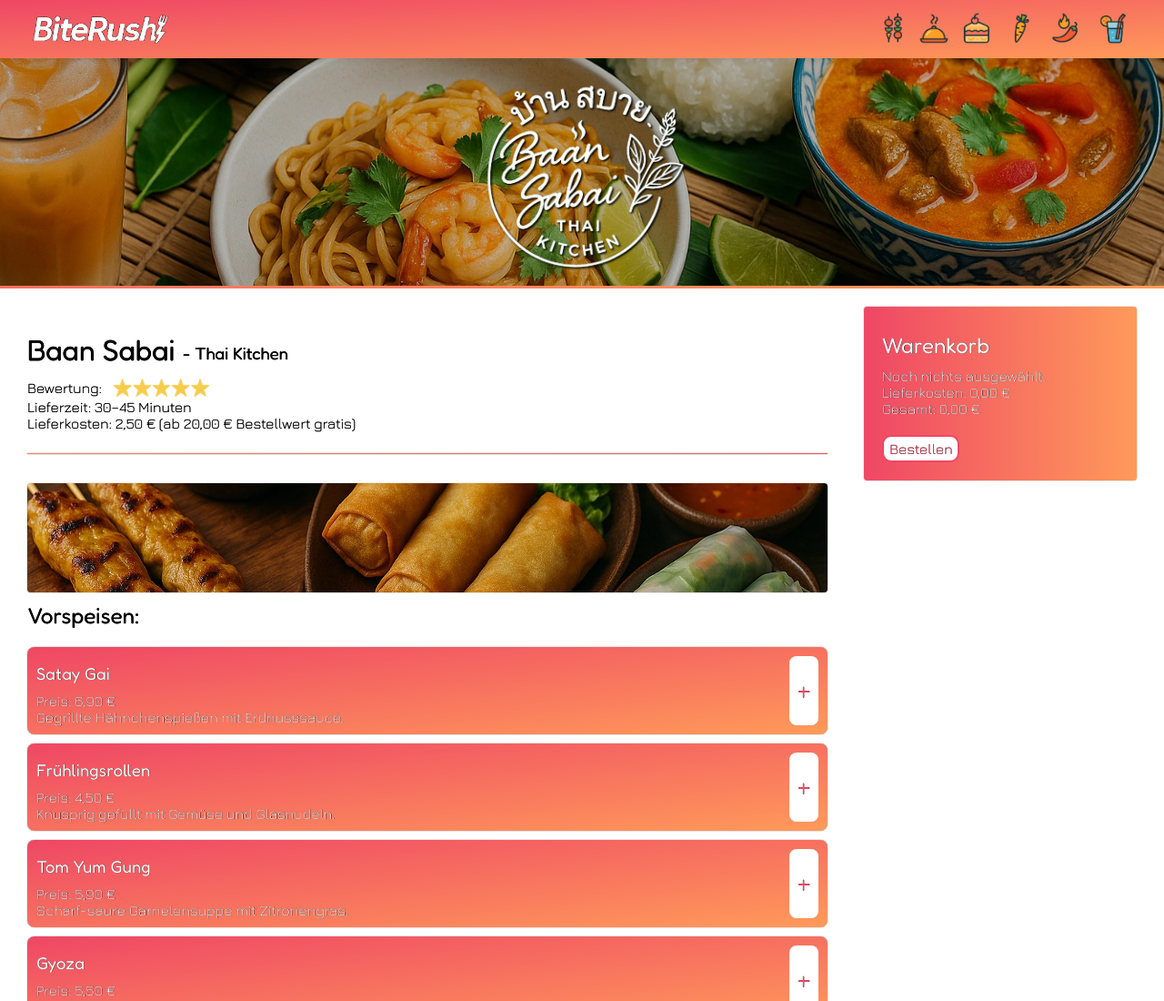
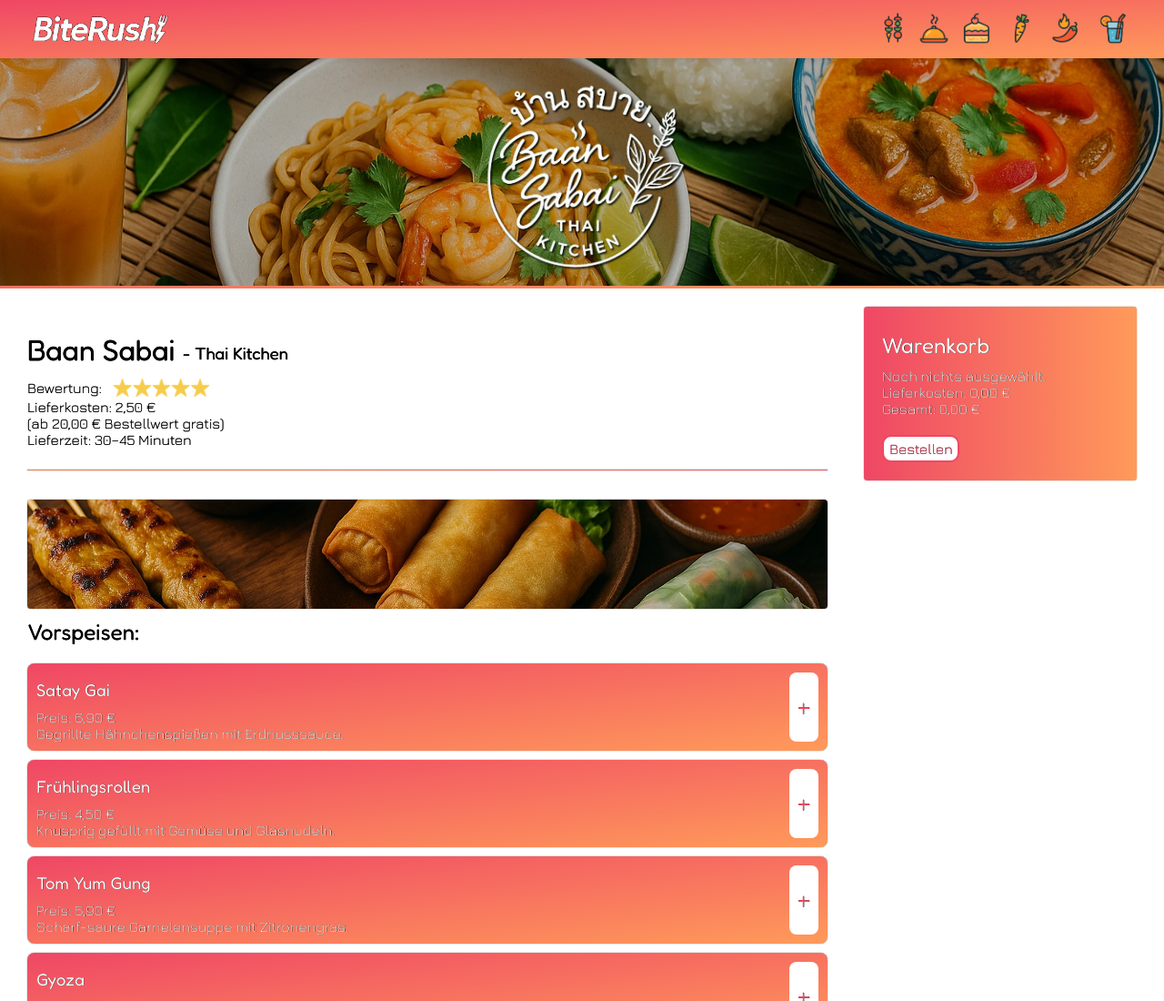
Before and after one commit to Danielluzius/BestellApp, a plain HTML site: page index.html in a window 1280 px wide. Shown: the top 1100 px of the page at 91% size. Drawn offline with nearby package versions, Linux system fonts and the light colour scheme.

Commit message:
fix style text

```diff
--- a/index.html
+++ b/index.html
@@ -91,8 +91,9 @@
                                 <p>Bewertung:</p>
                                 <img src="./assets/img/Logo/review.webp" alt="Bewertungen" class="review-logo">
                             </div>
+                            <p>Lieferkosten: 2,50 €</p>
+                            <p>(ab 20,00 € Bestellwert gratis)</p>
                             <p>Lieferzeit: 30–45 Minuten</p>
-                            <p>Lieferkosten: 2,50 € (ab 20,00 € Bestellwert gratis)</p>
                         </div>
                         <section id="menu_sections" class="menu-sections"></section>
                     </div>
```
